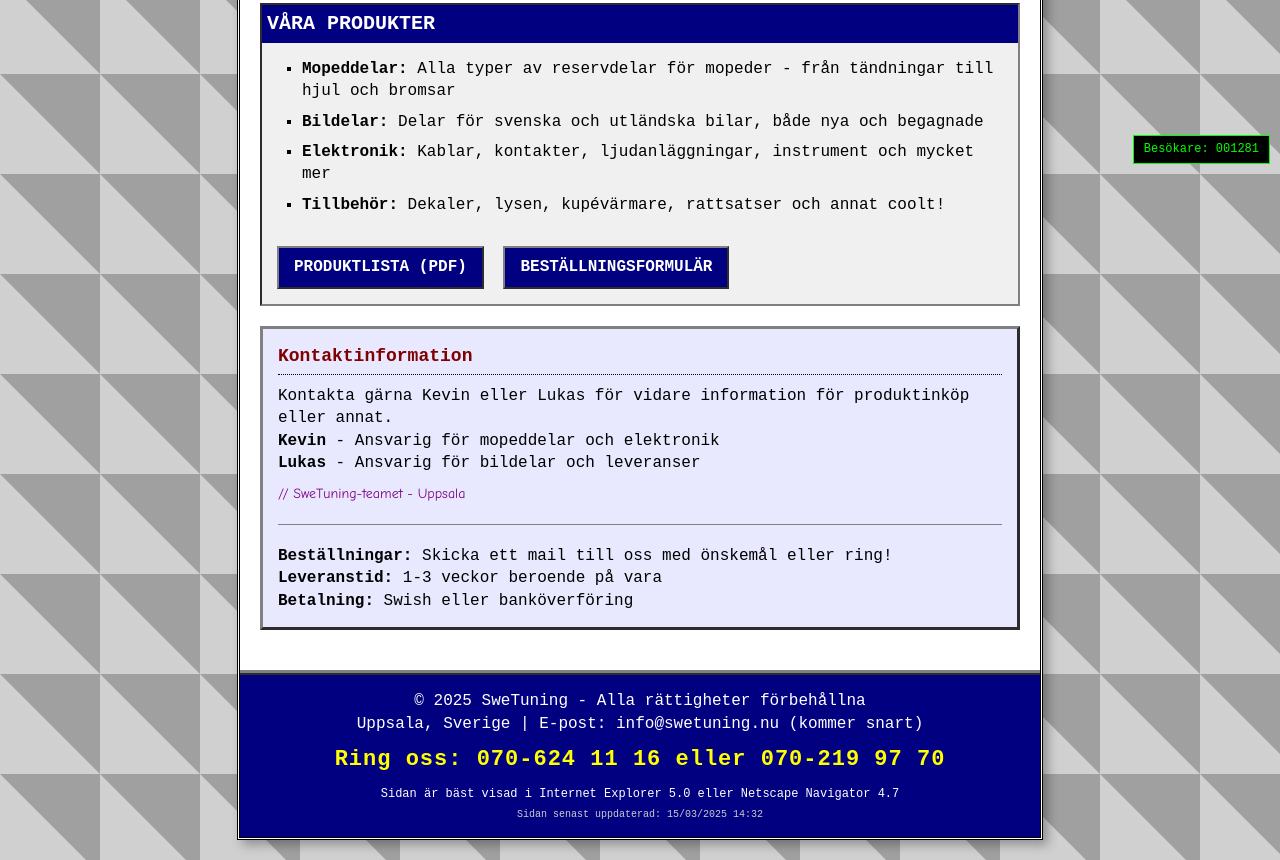
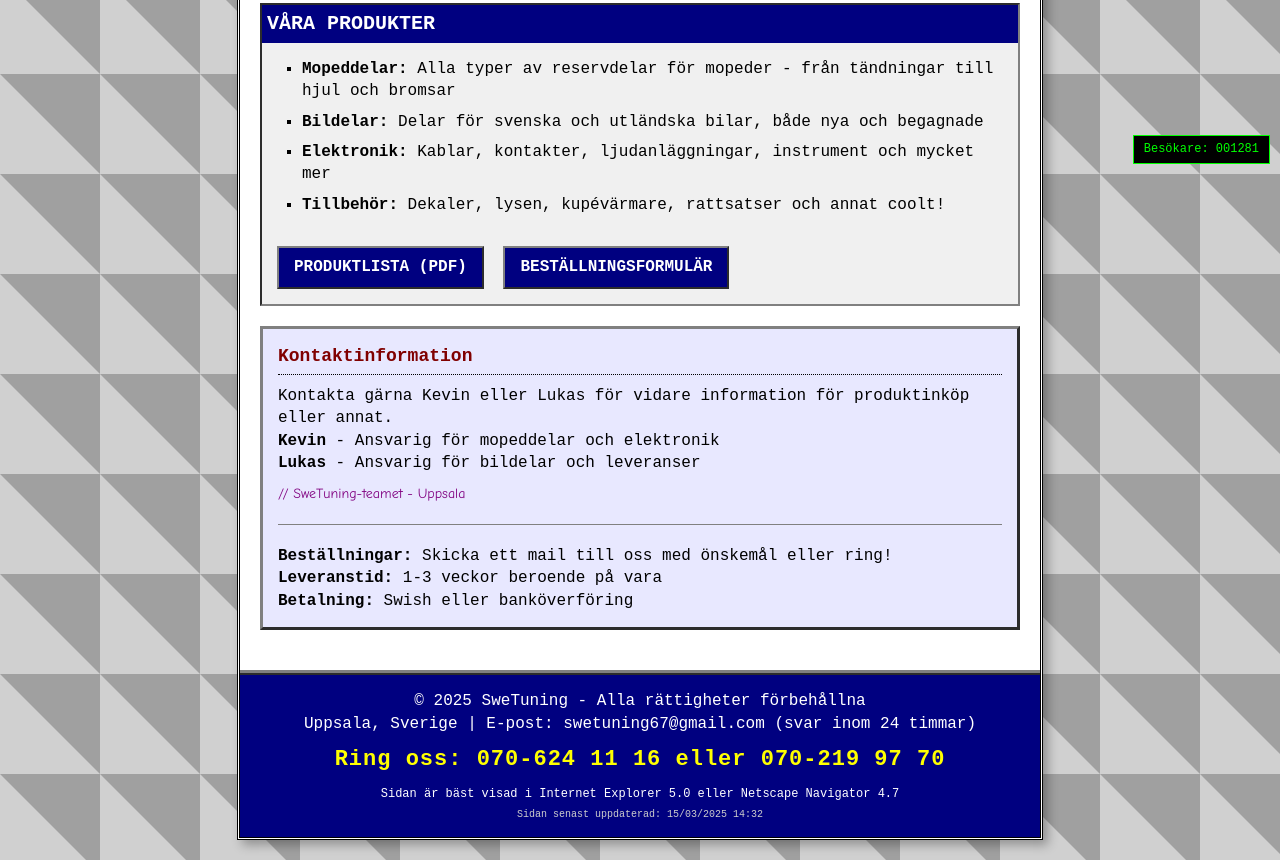
Before and after one commit to nxzpro1/swetun, a plain HTML site: page index.html in a window 1280 px wide. Shown: the part 626-1486 px from the top of the page. Drawn offline with Linux system fonts and the light colour scheme.

Commit message:
Update index.html

```diff
--- a/index.html
+++ b/index.html
@@ -297,7 +297,7 @@
 
         <div class="footer">
             <p>© 2025 SweTuning - Alla rättigheter förbehållna</p>
-            <p>Uppsala, Sverige | E-post: info@swetuning.nu (kommer snart)</p>
+            <p>Uppsala, Sverige | E-post: swetuning67@gmail.com (svar inom 24 timmar)</p>
 
             <div class="phone-numbers">
                 <p>
```
